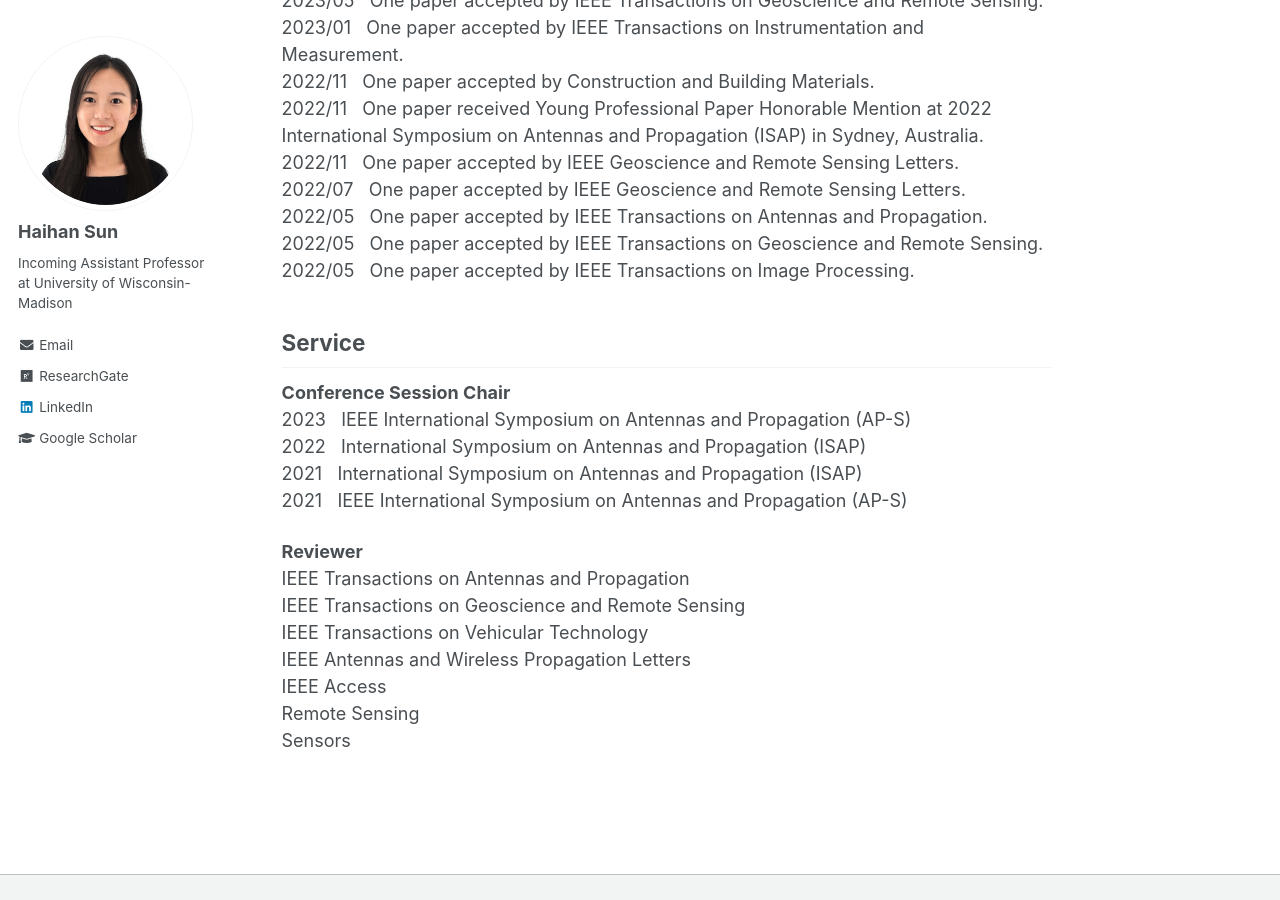
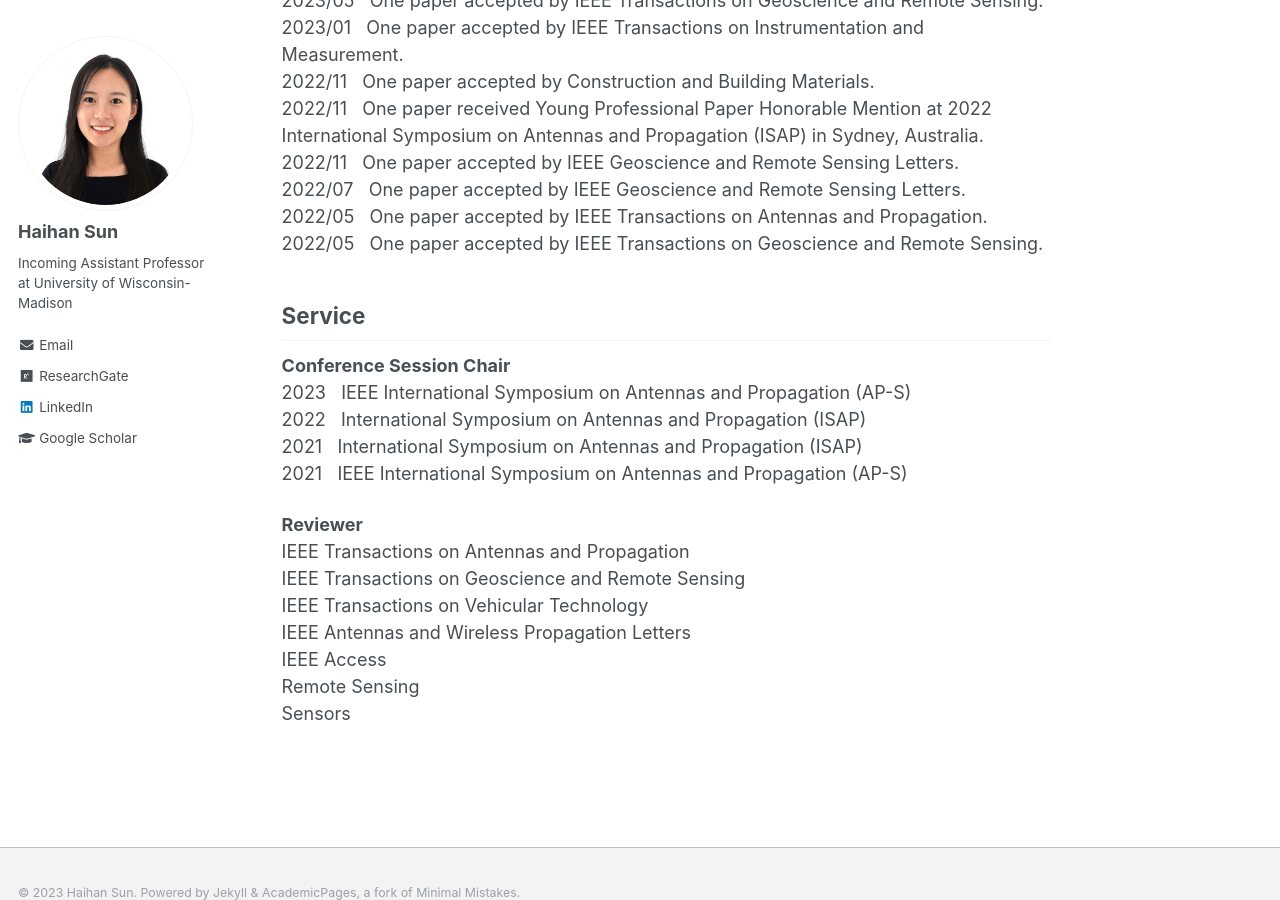
Before and after one commit to Haihan-Sun/Haihan-Sun.github.io, a Jekyll site: the page built from _pages/about.md, in a window 1280 px wide and 900 px high, scrolled down 485 px. Built offline with Jekyll 4.4.1, drawn with Linux system fonts in a browser that asks for light colours.

Commit message:
Update about.md

```diff
--- a/_pages/about.md
+++ b/_pages/about.md
@@ -22,7 +22,6 @@ News
 2022/07  &nbsp;&nbsp;One paper accepted by IEEE Geoscience and Remote Sensing Letters. <br>
 2022/05  &nbsp;&nbsp;One paper accepted by IEEE Transactions on Antennas and Propagation.  <br>
 2022/05  &nbsp;&nbsp;One paper accepted by IEEE Transactions on Geoscience and Remote Sensing.  <br>
-2022/05  &nbsp;&nbsp;One paper accepted by IEEE Transactions on Image Processing.  <br>
 
 Service
 ------
```
